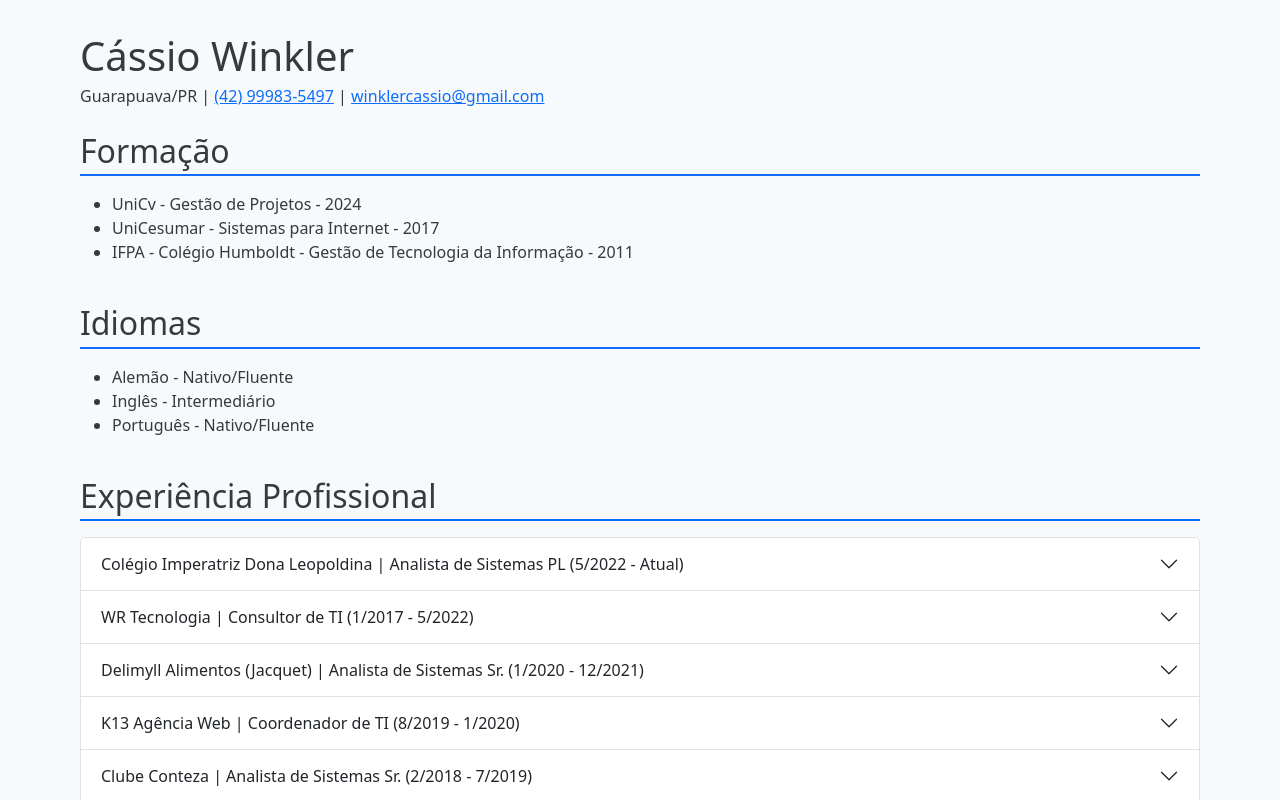
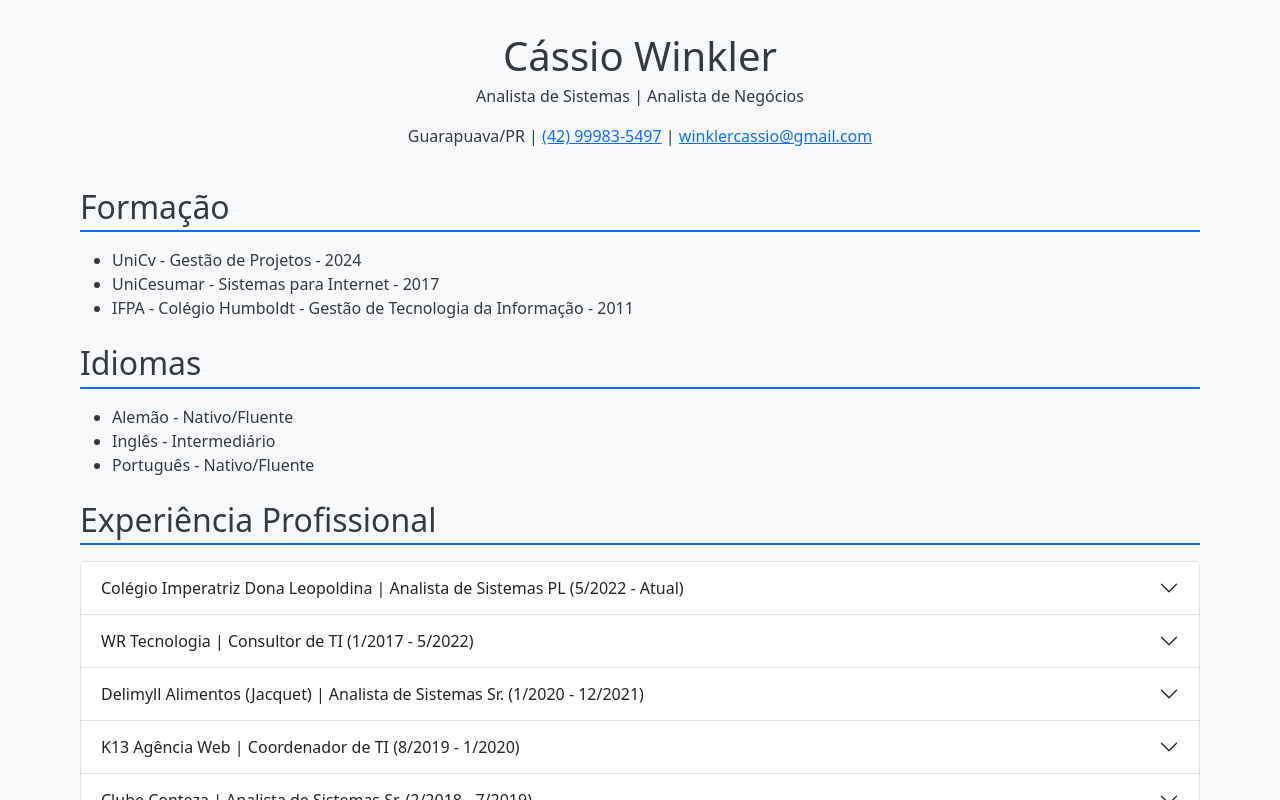
Before and after one commit to winkler-cassio/winkler-cassio.github.io, a plain HTML site: page Currículo_Cássio_Winkler.html in a window 1280 px wide. Shown: the top 800 px of the page. Drawn offline with nearby package versions, Linux system fonts and the light colour scheme.

Commit message:
Update Currículo_Cássio_Winkler.html

```diff
--- a/Currículo_Cássio_Winkler.html
+++ b/Currículo_Cássio_Winkler.html
@@ -23,8 +23,11 @@
 </head>
 <body>
 <div class="container-fluid px-3 px-md-5">
-
-<div class="row justify-content-center"><h1 class="mb-1">Cássio Winkler</h1><p class="mb-4">Guarapuava/PR | <a href="https://wa.me/5542999835497?text=Ol%C3%A1%20C%C3%A1ssio%2C%20estava%20analisando%20seu%20curr%C3%ADculo%20e%20%5B...%5D" target="_blank">(42) 99983-5497</a> | <a href="mailto:winklercassio@gmail.com?subject=Contato%20sobre%20seu%20curr%C3%ADculo&body=Ol%C3%A1%20C%C3%A1ssio%2C%20estou%20entrando%20em%20contato%20ap%C3%B3s%20analisar%20seu%20curr%C3%ADculo.">winklercassio@gmail.com</a>
+<center>
+<div class="row justify-content-center"><h1 class="mb-1">Cássio Winkler</h1>
+    <p>Analista de Sistemas | Analista de Negócios</p>
+    <p class="mb-4">Guarapuava/PR | <a href="https://wa.me/5542999835497?text=Ol%C3%A1%20C%C3%A1ssio%2C%20estava%20analisando%20seu%20curr%C3%ADculo%20e%20%5B...%5D" target="_blank">(42) 99983-5497</a> | <a href="mailto:winklercassio@gmail.com?subject=Contato%20sobre%20seu%20curr%C3%ADculo&body=Ol%C3%A1%20C%C3%A1ssio%2C%20estou%20entrando%20em%20contato%20ap%C3%B3s%20analisar%20seu%20curr%C3%ADculo.">winklercassio@gmail.com</a>
+</center>
 </p><div class="mb-4 col-12">
 <h2 class="section-title">Formação</h2>
 <ul>
```
